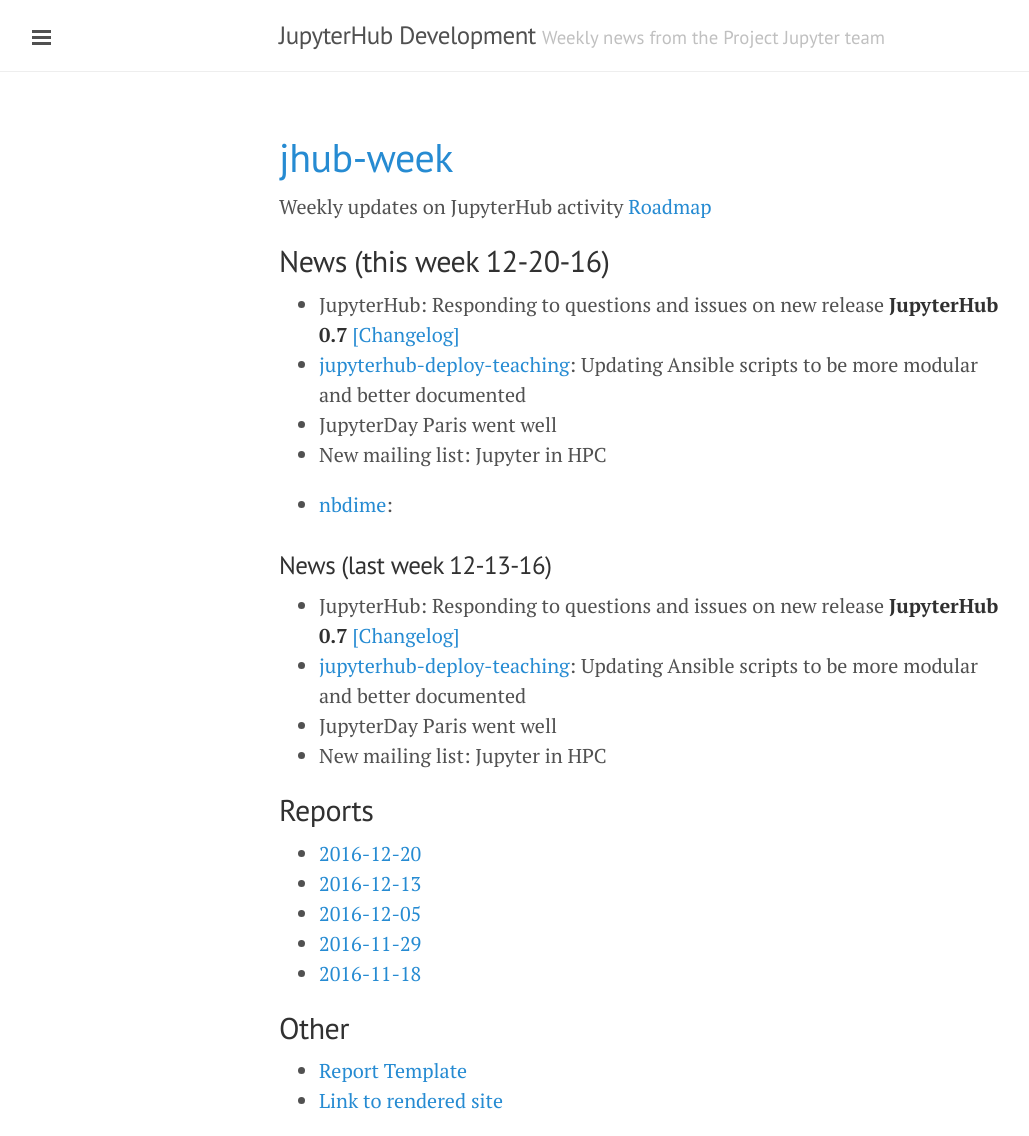
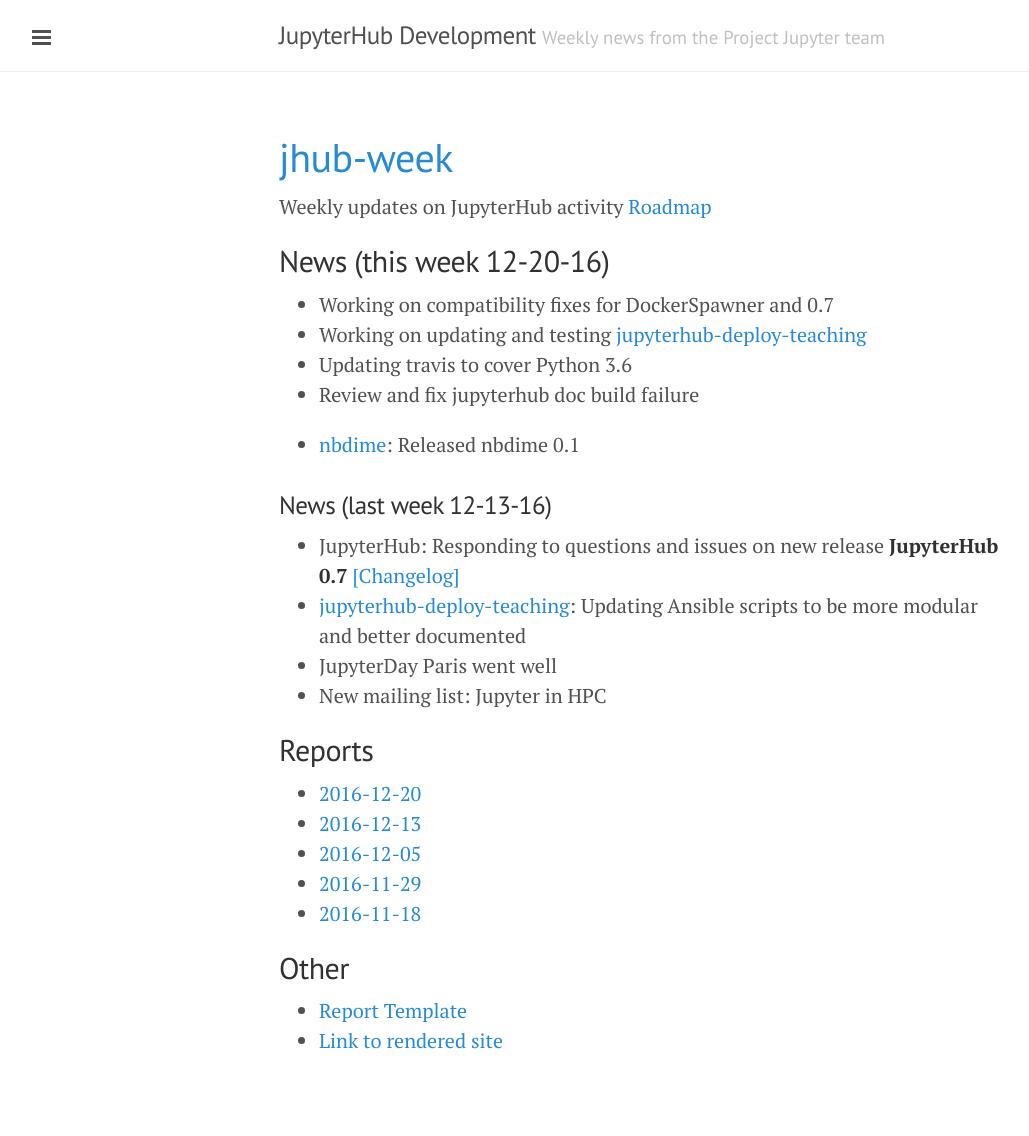
Before and after one commit to willingc/jhub-week, a Jekyll site: the page built from index.md, in a window 1280 px wide. Shown: the whole page, without its empty margins (1-1030 px from the left). Built offline with Jekyll 4.4.1, drawn with Linux system fonts in a browser that asks for light colours; after the commit the page ends 1076 px from its top, so only the background shows below that.

Commit message:
Update this week's news

```diff
--- a/index.md
+++ b/index.md
@@ -8,12 +8,12 @@ Weekly updates on JupyterHub activity [Roadmap](https://github.com/jupyter/roadm
 
 ## News (this week 12-20-16)
 
-- JupyterHub: Responding to questions and issues on new release [**JupyterHub 0.7**](https://github.com/jupyterhub/jupyterhub/releases/tag/0.7.0) [[Changelog]](https://jupyterhub.readthedocs.io/en/latest/changelog.html#)
-- [jupyterhub-deploy-teaching](https://github.com/jupyterhub/jupyterhub-deploy-teaching): Updating Ansible scripts to be more modular and better documented
-- JupyterDay Paris went well
-- New mailing list: Jupyter in HPC
+- Working on compatibility fixes for DockerSpawner and 0.7
+- Working on updating and testing [jupyterhub-deploy-teaching](https://github.com/jupyterhub/jupyterhub-deploy-teaching)
+- Updating travis to cover Python 3.6
+- Review and fix jupyterhub doc build failure
 
-- [nbdime][]:
+- [nbdime][]: Released nbdime 0.1
 
 ### News (last week 12-13-16)
 
```
